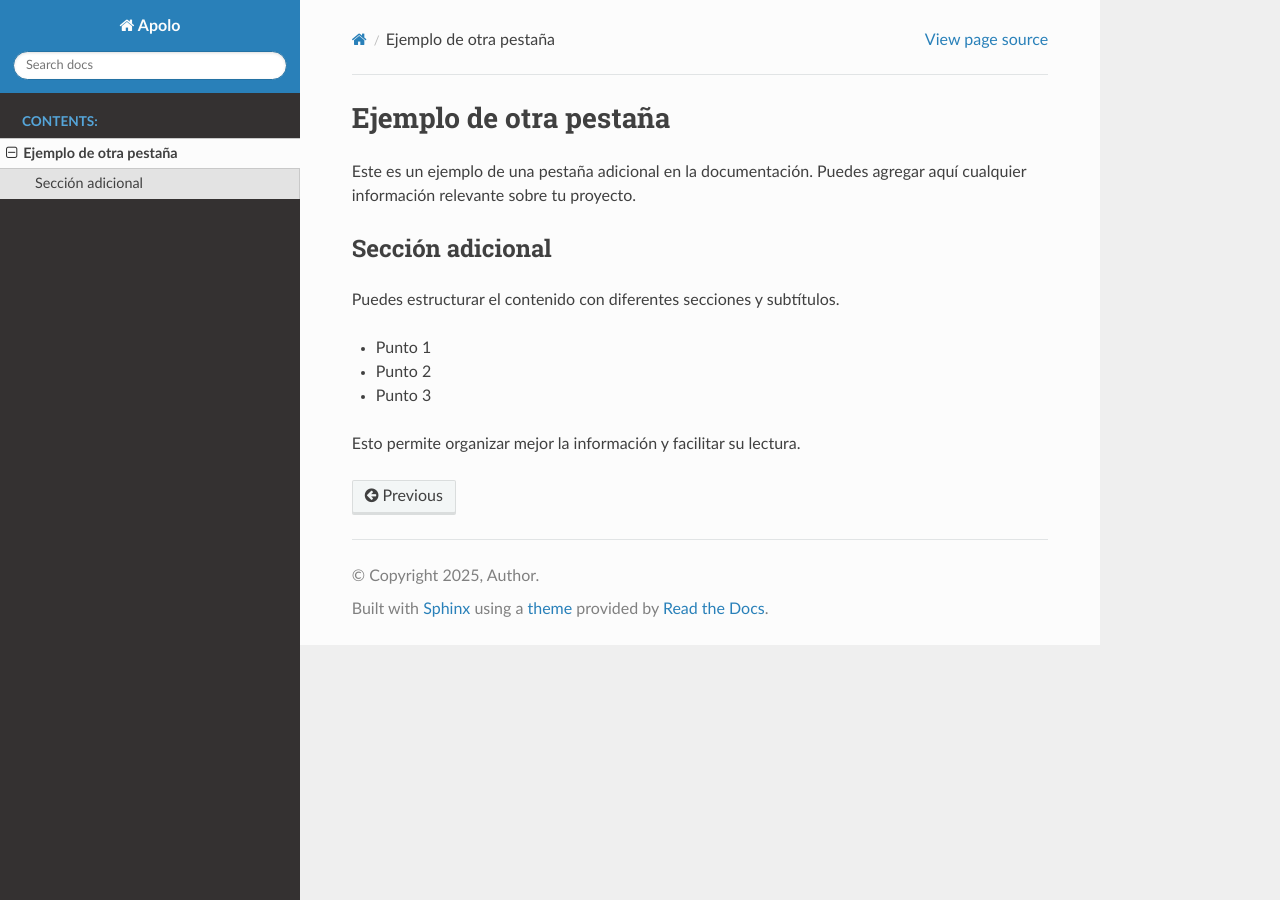
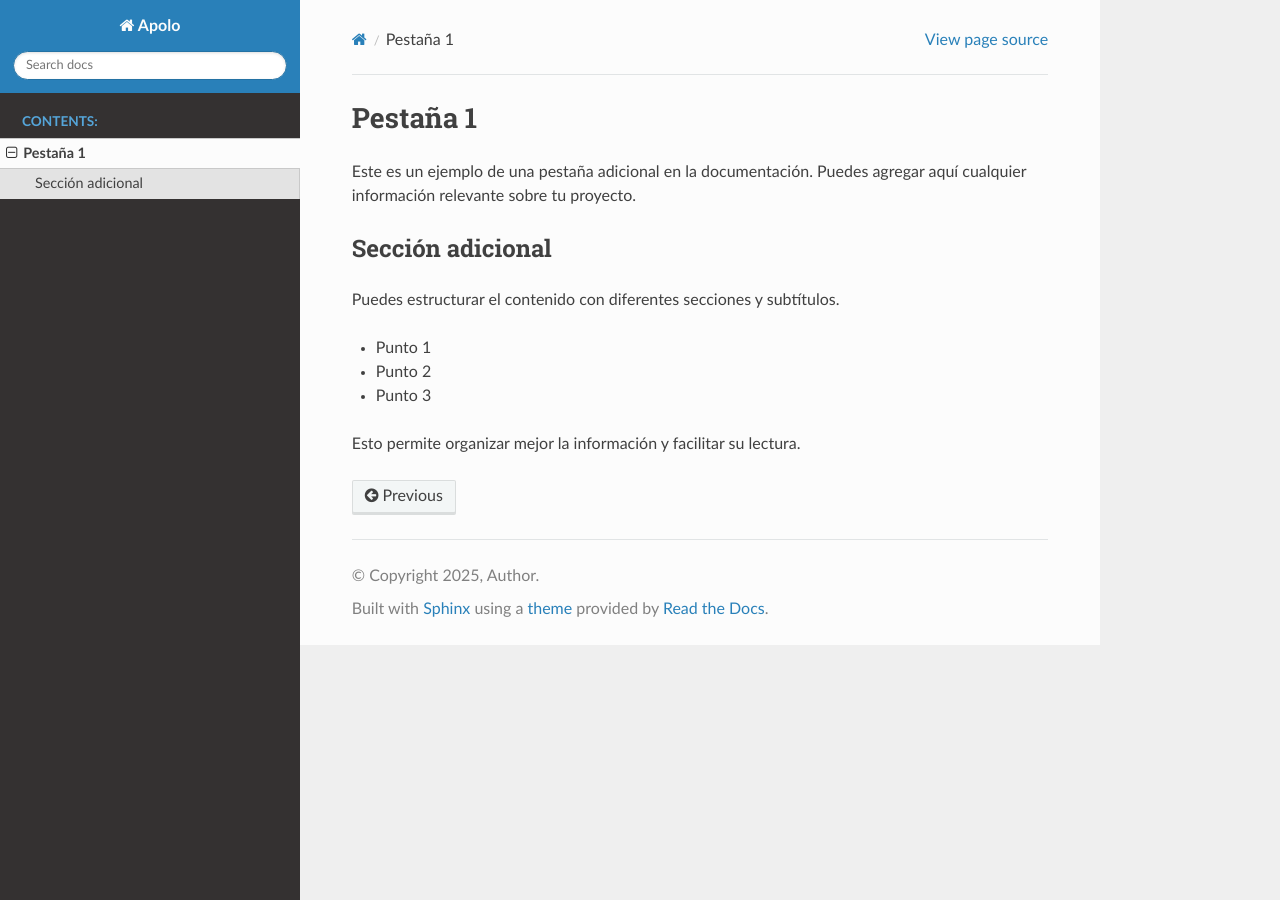
Before and after one commit to Emanuell117/ReadTheDocs, a Sphinx documentation site: the page built from source/pestana.md, in a window 1280 px wide. Built offline with Sphinx 7.4.7 and the Read the Docs theme 3.1.0, drawn with Linux system fonts in a browser that asks for light colours.

Commit message:
Prueba 2

```diff
--- a/source/pestana.md
+++ b/source/pestana.md
@@ -1,4 +1,4 @@
-# Ejemplo de otra pestaña
+# Pestaña 1
 
 Este es un ejemplo de una pestaña adicional en la documentación. Puedes agregar aquí cualquier información relevante sobre tu proyecto.
 
```
Also changed, not shown: 9 other files.
